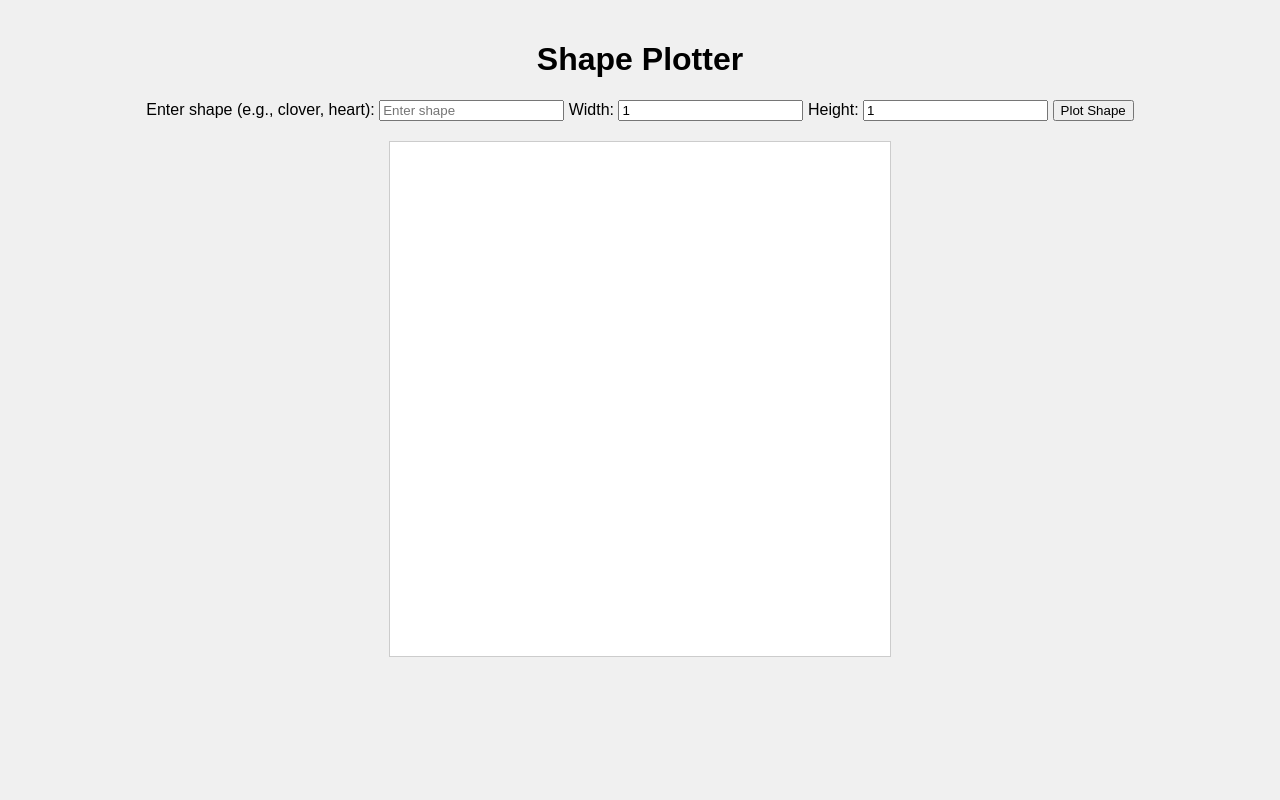
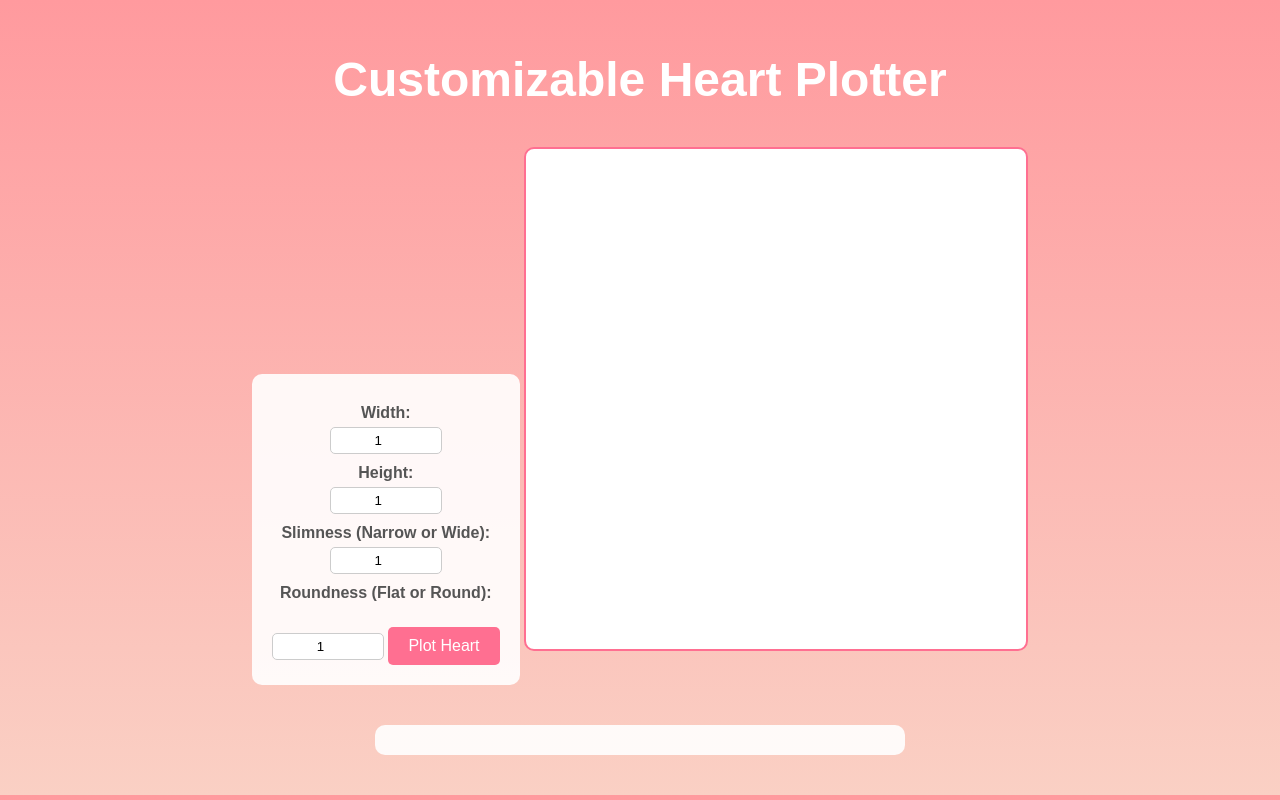
Before and after one commit to dbsdydpf/chatgptsample, a plain HTML site: page index.html in a window 1280 px wide. Drawn offline with Linux system fonts and the light colour scheme.

Commit message:
Update index.html

```diff
--- a/index.html
+++ b/index.html
@@ -3,84 +3,146 @@
 <head>
     <meta charset="UTF-8">
     <meta name="viewport" content="width=device-width, initial-scale=1.0">
-    <title>Shape Plotter</title>
+    <title>Customizable Heart Plotter</title>
     <style>
         body {
-            font-family: Arial, sans-serif;
+            font-family: 'Arial', sans-serif;
             text-align: center;
-            background-color: #f0f0f0;
+            background: linear-gradient(to bottom, #ff9a9e, #fad0c4);
             margin: 0;
             padding: 20px;
         }
 
+        h1 {
+            color: #fff;
+            font-size: 3em;
+            margin-bottom: 20px;
+        }
+
         #input-container {
+            background-color: rgba(255, 255, 255, 0.9);
+            padding: 20px;
+            border-radius: 10px;
             margin-bottom: 20px;
+            display: inline-block;
+        }
+
+        label {
+            display: block;
+            margin: 10px 0 5px;
+            font-weight: bold;
+            color: #555;
+        }
+
+        input[type="number"] {
+            width: 100px;
+            padding: 5px;
+            border-radius: 5px;
+            border: 1px solid #ccc;
+            text-align: center;
+        }
+
+        button {
+            margin-top: 20px;
+            padding: 10px 20px;
+            background-color: #ff6f91;
+            color: white;
+            border: none;
+            border-radius: 5px;
+            font-size: 1em;
+            cursor: pointer;
+        }
+
+        button:hover {
+            background-color: #ff3e73;
         }
 
         #plot-container {
             display: inline-block;
-            border: 1px solid #ccc;
-            background-color: #fff;
+            margin-top: 20px;
         }
 
         canvas {
-            margin-top: 10px;
             background-color: #fff;
+            border: 2px solid #ff6f91;
+            border-radius: 10px;
+        }
+
+        #equation-output {
+            background-color: rgba(255, 255, 255, 0.9);
+            padding: 15px;
+            border-radius: 10px;
+            margin-top: 20px;
+            color: #333;
+            font-size: 1.1em;
+            text-align: left;
+            max-width: 500px;
+            margin: 20px auto;
+            line-height: 1.5;
         }
     </style>
 </head>
 <body>
-    <h1>Shape Plotter</h1>
+    <h1>Customizable Heart Plotter</h1>
     <div id="input-container">
-        <label for="shape-input">Enter shape (e.g., clover, heart):</label>
-        <input type="text" id="shape-input" placeholder="Enter shape">
         <label for="width-input">Width:</label>
-        <input type="number" id="width-input" placeholder="Enter width" value="1">
+        <input type="number" id="width-input" value="1" step="0.1">
+
         <label for="height-input">Height:</label>
-        <input type="number" id="height-input" placeholder="Enter height" value="1">
-        <button onclick="plotShape()">Plot Shape</button>
+        <input type="number" id="height-input" value="1" step="0.1">
+
+        <label for="slimness-input">Slimness (Narrow or Wide):</label>
+        <input type="number" id="slimness-input" value="1" step="0.1">
+
+        <label for="roundness-input">Roundness (Flat or Round):</label>
+        <input type="number" id="roundness-input" value="1" step="0.1">
+
+        <button onclick="plotHeart()">Plot Heart</button>
     </div>
+
     <div id="plot-container">
         <canvas id="plot" width="500" height="500"></canvas>
     </div>
+
+    <div id="equation-output"></div>
+
     <script>
-        function plotShape() {
-            const shape = document.getElementById("shape-input").value.toLowerCase();
+        function plotHeart() {
             const width = parseFloat(document.getElementById("width-input").value);
             const height = parseFloat(document.getElementById("height-input").value);
+            const slimness = parseFloat(document.getElementById("slimness-input").value);
+            const roundness = parseFloat(document.getElementById("roundness-input").value);
+
             const ctx = document.getElementById("plot").getContext("2d");
-
             ctx.clearRect(0, 0, 500, 500);
             ctx.beginPath();
 
-            const equation = getShapeEquation(shape, width, height);
+            const equation = getHeartEquation(width, height, slimness, roundness);
 
-            if (equation) {
             for (let t = 0; t < 2 * Math.PI; t += 0.01) {
                 const [x, y] = equation(t);
                 ctx.lineTo(x + 250, -y + 250);
             }
+            ctx.strokeStyle = "#ff3e73";
+            ctx.lineWidth = 2;
             ctx.stroke();
-            } else {
-                alert("Shape not recognized. Try 'clover' or 'heart'.");
-            }
+
+            document.getElementById("equation-output").innerHTML = `
+                <strong>Heart Equation:</strong><br>
+                x(t) = ${width} * 16 * sin(t)<sup>3</sup> * ${slimness}<br>
+                y(t) = ${height} * [13 * cos(t) - 5 * cos(2 * t) - 2 * cos(3 * t) - cos(4 * t)] * ${roundness}<br>
+                <br>
+                <strong>Parameters:</strong><br>
+                Width: ${width}, Height: ${height}, Slimness: ${slimness}, Roundness: ${roundness}
+            `;
         }
 
-        function getShapeEquation(shape, width, height) {
-            if (shape === "clover") {
+        function getHeartEquation(width, height, slimness, roundness) {
             return (t) => {
-                    const x = width * 16 * Math.sin(t) ** 3;
-                    const y = height * 16 * Math.cos(t) - 4 * Math.cos(2 * t) - Math.cos(3 * t) - Math.cos(4 * t);
+                const x = width * 16 * Math.pow(Math.sin(t), 3) * slimness;
+                const y = height * (13 * Math.cos(t) - 5 * Math.cos(2 * t) - 2 * Math.cos(3 * t) - Math.cos(4 * t)) * roundness;
                 return [x * 10, y * 10];
             };
-            } else if (shape === "heart") {
-                return (t) => {
-                    const x = width * 16 * Math.pow(Math.sin(t), 3);
-                    const y = height * (13 * Math.cos(t) - 5 * Math.cos(2 * t) - 2 * Math.cos(3 * t) - Math.cos(4 * t));
-                    return [x * 10, y * 10];
-                };
-            }
-            return null;
         }
     </script>
 </body>
```
Lines whose indentation alone changed are shown as unchanged.
